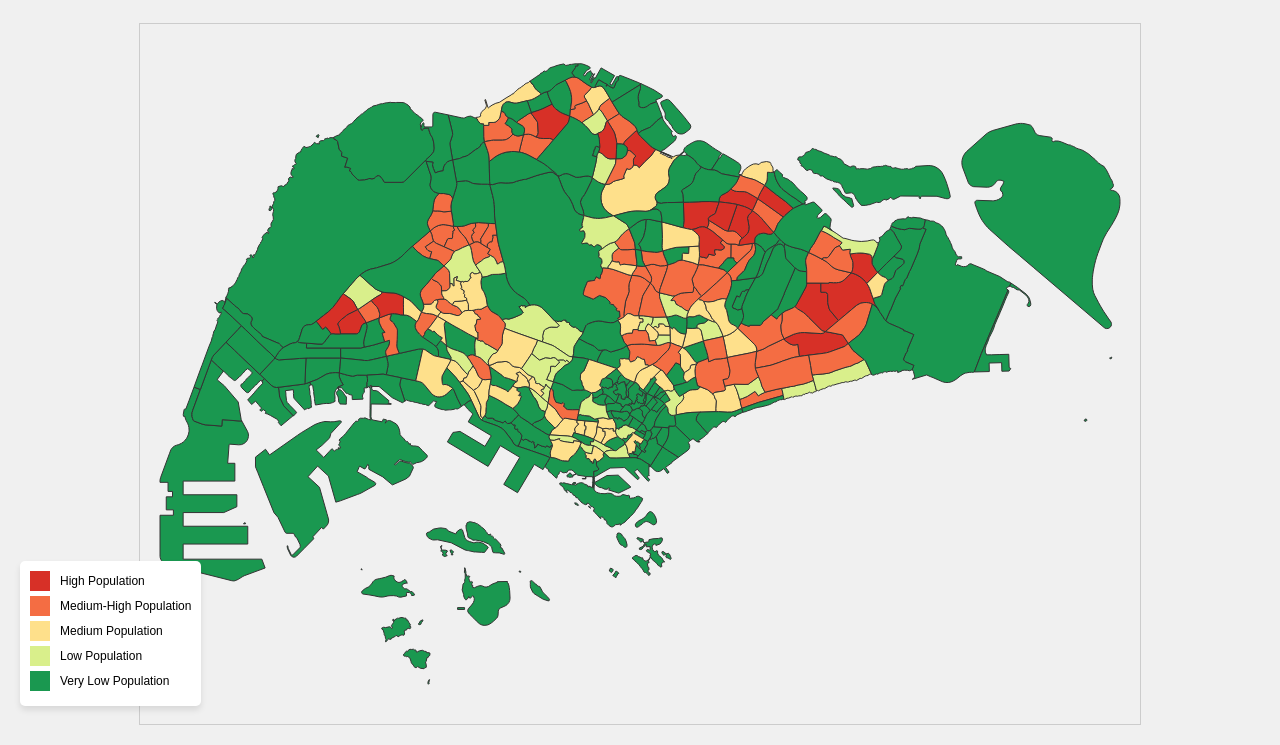
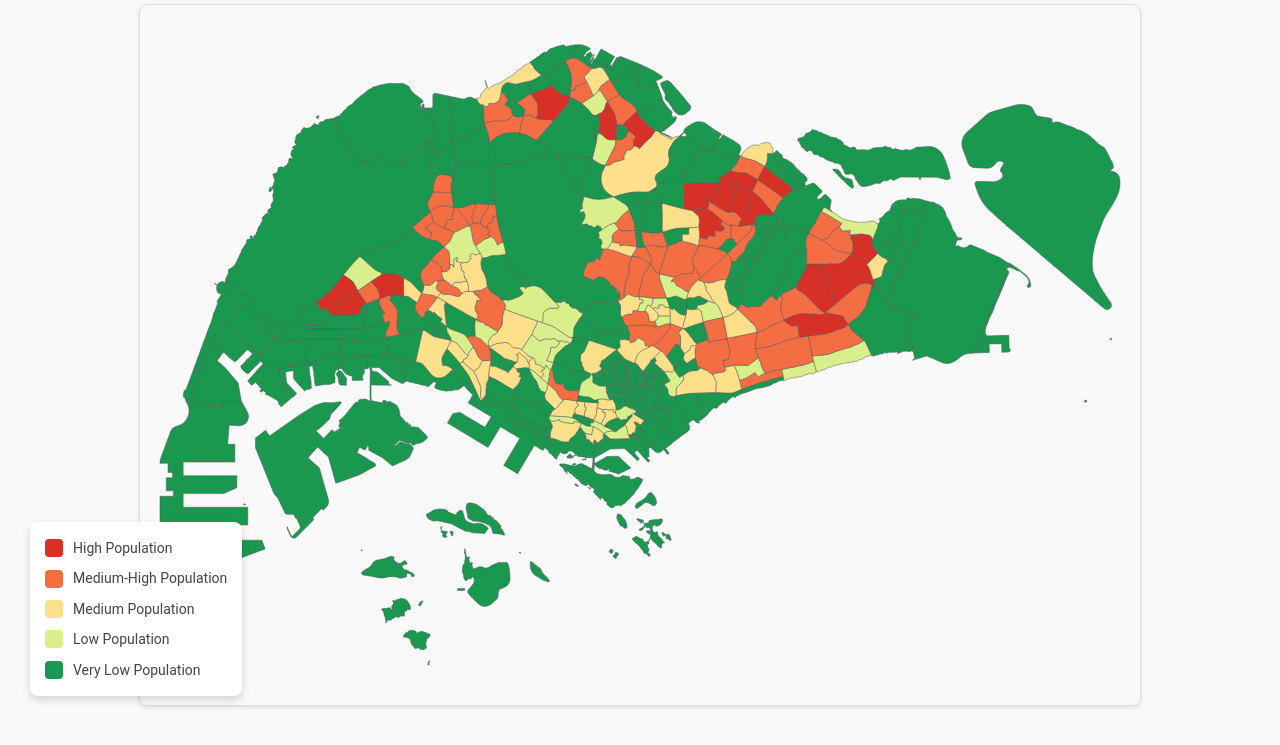
Before and after one commit to shravanii237/HCDIV-4, a plain HTML site: page index.html in a window 1280 px wide. Shown: the part 74-819 px from the top of the page. Drawn offline with nearby package versions, Linux system fonts and the light colour scheme.

Commit message:
Update index.html

```diff
--- a/index.html
+++ b/index.html
@@ -5,60 +5,77 @@
   <meta name="viewport" content="width=device-width, initial-scale=1.0">
   <title>Singapore Population Density Map</title>
   <style>
+    /* Global Styles */
     body {
-      font-family: Arial, sans-serif;
+      font-family: 'Roboto', Arial, sans-serif;
       margin: 0;
       padding: 0;
-      background-color: #f0f0f0;
+      background-color: #f9f9f9;
+      color: #444;
     }
 
     h1 {
       text-align: center;
       margin: 20px 0;
-      color: #333;
+      font-size: 2em;
+      color: #222;
     }
 
     #map-container {
       display: flex;
       justify-content: center;
       align-items: center;
-      padding: 20px;
+      margin: 20px auto;
+      max-width: 1200px;
     }
 
     svg {
-      border: 1px solid #ccc;
+      border: 1px solid #ddd;
+      border-radius: 8px;
+      box-shadow: 0 2px 4px rgba(0, 0, 0, 0.1);
     }
 
+    /* Tooltip Styles */
     #info {
       position: absolute;
-      background-color: white;
-      padding: 10px;
-      border-radius: 5px;
-      box-shadow: 0px 4px 6px rgba(0, 0, 0, 0.1);
+      background-color: #ffffff;
+      padding: 12px 15px;
+      border-radius: 6px;
+      box-shadow: 0 4px 8px rgba(0, 0, 0, 0.15);
+      font-size: 14px;
+      line-height: 1.5;
       display: none;
+      z-index: 10;
     }
 
+    /* Legend Styles */
     #legend {
       position: absolute;
-      bottom: 20px;
-      left: 20px;
-      background: white;
-      padding: 10px;
-      border-radius: 5px;
-      box-shadow: 0px 4px 6px rgba(0, 0, 0, 0.1);
-      font-size: 12px;
+      bottom: 30px;
+      left: 30px;
+      background: #ffffff;
+      padding: 15px;
+      border-radius: 8px;
+      box-shadow: 0 4px 8px rgba(0, 0, 0, 0.15);
+      font-size: 14px;
+      line-height: 1.6;
     }
 
     .legend-item {
       display: flex;
       align-items: center;
-      margin-bottom: 5px;
+      margin-bottom: 8px;
+    }
+
+    .legend-item:last-child {
+      margin-bottom: 0;
     }
 
     .legend-color {
-      width: 20px;
-      height: 20px;
+      width: 18px;
+      height: 18px;
       margin-right: 10px;
+      border-radius: 4px;
     }
   </style>
 </head>
@@ -67,16 +84,32 @@
 <h1>Singapore Population Density Map</h1>
 
 <div id="map-container">
-  <svg width="1000" height="700" viewBox="0 0 1000 700"></svg>
+  <svg width="1000" height="700" viewBox="0 0 1000 700" aria-label="Singapore Population Density Map"></svg>
 </div>
 
-<div id="info"></div>
-<div id="legend">
-  <div class="legend-item"><div class="legend-color" style="background-color: #d73027;"></div>High Population</div>
-  <div class="legend-item"><div class="legend-color" style="background-color: #f46d43;"></div>Medium-High Population</div>
-  <div class="legend-item"><div class="legend-color" style="background-color: #fee08b;"></div>Medium Population</div>
-  <div class="legend-item"><div class="legend-color" style="background-color: #d9ef8b;"></div>Low Population</div>
-  <div class="legend-item"><div class="legend-color" style="background-color: #1a9850;"></div>Very Low Population</div>
+<div id="info" aria-live="polite"></div>
+
+<div id="legend" aria-label="Population Density Legend">
+  <div class="legend-item">
+    <div class="legend-color" style="background-color: #d73027;"></div>
+    <span>High Population</span>
+  </div>
+  <div class="legend-item">
+    <div class="legend-color" style="background-color: #f46d43;"></div>
+    <span>Medium-High Population</span>
+  </div>
+  <div class="legend-item">
+    <div class="legend-color" style="background-color: #fee08b;"></div>
+    <span>Medium Population</span>
+  </div>
+  <div class="legend-item">
+    <div class="legend-color" style="background-color: #d9ef8b;"></div>
+    <span>Low Population</span>
+  </div>
+  <div class="legend-item">
+    <div class="legend-color" style="background-color: #1a9850;"></div>
+    <span>Very Low Population</span>
+  </div>
 </div>
 
 <script src="https://d3js.org/d3.v7.min.js"></script>
@@ -110,14 +143,15 @@
       .enter()
       .append("path")
       .attr("d", path)
-      .attr("stroke", "#333")
+      .attr("stroke", "#555")
+      .attr("stroke-width", 0.5)
       .attr("fill", d => colorScale(d.properties.population))
       .on("mouseover", (event, d) => {
         d3.select("#info")
           .style("display", "block")
           .html(`<strong>${d.properties.Name}</strong><br>Population: ${d.properties.population}`)
-          .style("left", `${event.pageX + 10}px`)
-          .style("top", `${event.pageY + 10}px`);
+          .style("left", `${event.pageX + 15}px`)
+          .style("top", `${event.pageY + 15}px`);
       })
       .on("mouseout", () => {
         d3.select("#info").style("display", "none");
```
